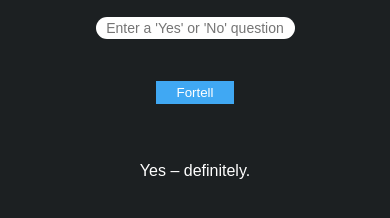
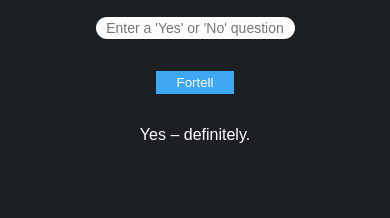
Before and after one commit to 107124/8-ball, a React app: page / in a window 390 px wide. Shown: the part 240-458 px from the top of the page. Built offline with nearby package versions, Linux system fonts and the light colour scheme.

Commit message:
the output is below the keyboard on the mobile devices, fixed the issue.

```diff
--- a/src/index.js
+++ b/src/index.js
@@ -5,7 +5,6 @@ import "./styles.css";
 
 import Ball from "./images/ball.png";
 
-let showIt = false;
 
 const handleSubmit = () => {
   const answers = [
@@ -29,7 +28,7 @@ const handleSubmit = () => {
     "\nYou may rely on it."
   ];
   console.log(answers);
-  showIt = true;
+
   return answers[Math.floor(Math.random() * answers.length)];
 };
 
@@ -43,7 +42,7 @@ function App() {
           Fortell
         </button>
       </form>
-      <p>{handleSubmit()}</p>
+      {handleSubmit()}
     </div>
   );
 }
--- a/src/styles.css
+++ b/src/styles.css
@@ -46,7 +46,7 @@ form {
 
 .button {
   width: 20vw;
-  margin: 42px;
+  margin: 32px;
   background-color: #40a8f3;
   border: none;
   height: 23px;
```
